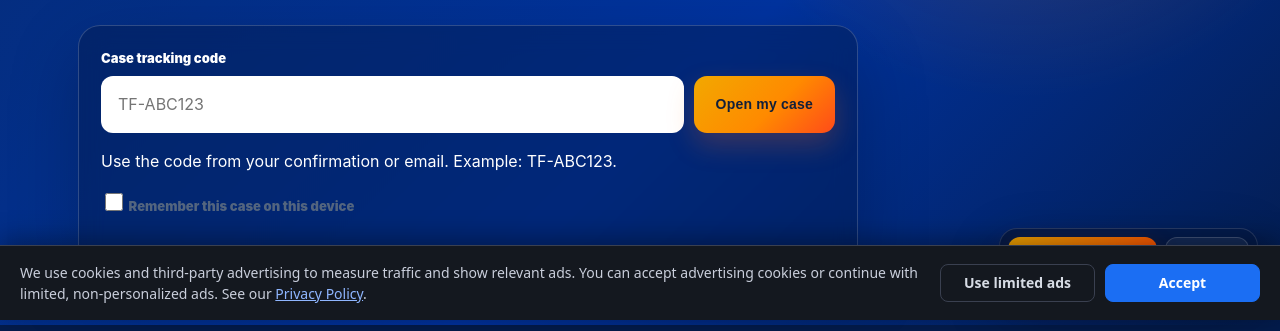
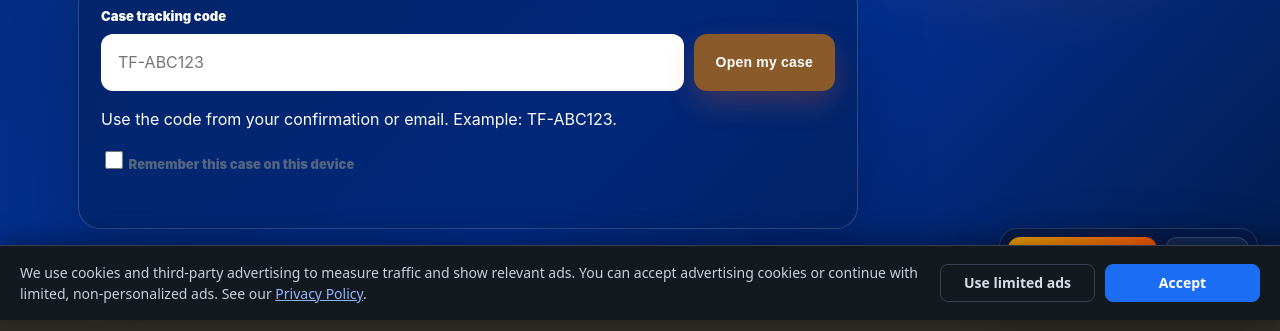
Before and after one commit to mrrsarkis-crypto/united-ticket, a website: page public/case.html in a window 1280 px wide. Shown: the part 480-811 px from the top of the page. Drawn offline with Linux system fonts and the light colour scheme.

Commit message:
Apply rustic stone theme site-wide (batch 2/4)

```diff
--- a/public/case.html
+++ b/public/case.html
@@ -11,6 +11,7 @@
 <title>My Case Dashboard | United Traffic Tickets Defense</title>
 <meta name="description" content="View your United Traffic Tickets Defense case status, timeline, next steps, ticket details, and document area.">
 <link rel="stylesheet" href="/style.css">
+<link rel="stylesheet" href="/stone-theme.css?v=1">
 <link rel="stylesheet" href="/pages.css">
 <link rel="stylesheet" href="/case.css">
 <link rel="icon" type="image/png" href="/favicon.png">
```
Also changed, not shown: public/cdl-ticket.html (+1 -0 lines), public/cell-phone-ticket.html (+1 -0 lines), public/contact.html (+1 -0 lines), public/courthouses.html (+1 -0 lines), public/es.html (+1 -0 lines), public/failure-to-appear.html (+1 -0 lines), public/faq.html (+1 -0 lines), public/fix-it-ticket.html (+1 -0 lines).
